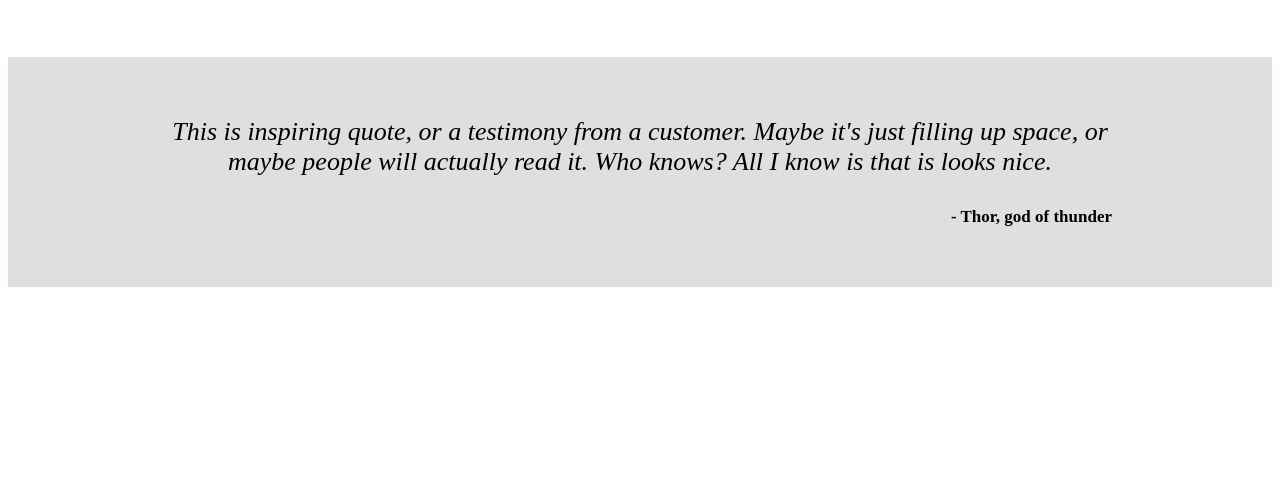
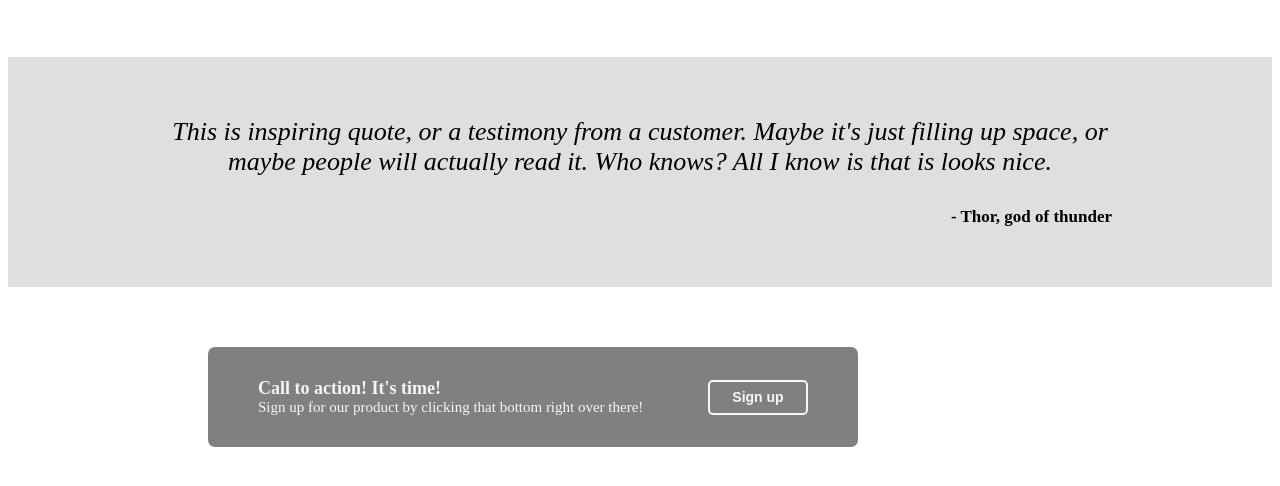
Before and after one commit to asdarma/landing-page, a plain HTML site: page index.html in a window 1280 px wide. Shown: the part 654-1140 px from the top of the page. Before the commit the page ends 941 px from the top, so only its background shows below. Drawn offline with Linux system fonts and the light colour scheme.

Commit message:
Section 4 cta done

```diff
--- a/index.html
+++ b/index.html
@@ -65,7 +65,17 @@
     </div>
 
     <div class="section4">
-
+        <div class="cta_container">
+            <div class="cta_box">
+                <div class="cta_title">
+                Call to action! It's time!
+                </div>
+                <div class="cta_text">
+                Sign up for our product by clicking that bottom right over there!
+                </div>
+            </div>
+            <button class="cta_button">Sign up</button>
+        </div>
 
     </div>
 
--- a/style.css
+++ b/style.css
@@ -136,3 +136,42 @@ img {
 }
 
 /* Section 4 - CTA */
+
+.section4   {
+    padding: 60px 200px;
+}
+
+.cta_container  {
+    background-color: grey;
+    width: 550px;
+    height: 80px;
+    border-radius: 7px;
+    display: flex;
+    align-items: center;
+    justify-content: space-between;
+    padding: 10px 50px;
+}
+
+.cta_title  {
+    color: whitesmoke;
+    font-size: large;
+    font-weight: bold;
+}
+
+.cta_text   {
+    color: whitesmoke;
+    font-size: 15px;
+}
+
+.cta_button {
+    background-color: grey;
+    border-color: whitesmoke;
+    border-style: double;
+    border-radius: 5px;
+    width: 100px;
+    height: 35px;
+    font-size: 14px;
+    font-weight: bold;
+    color: whitesmoke;
+    cursor: pointer;
+}
```
